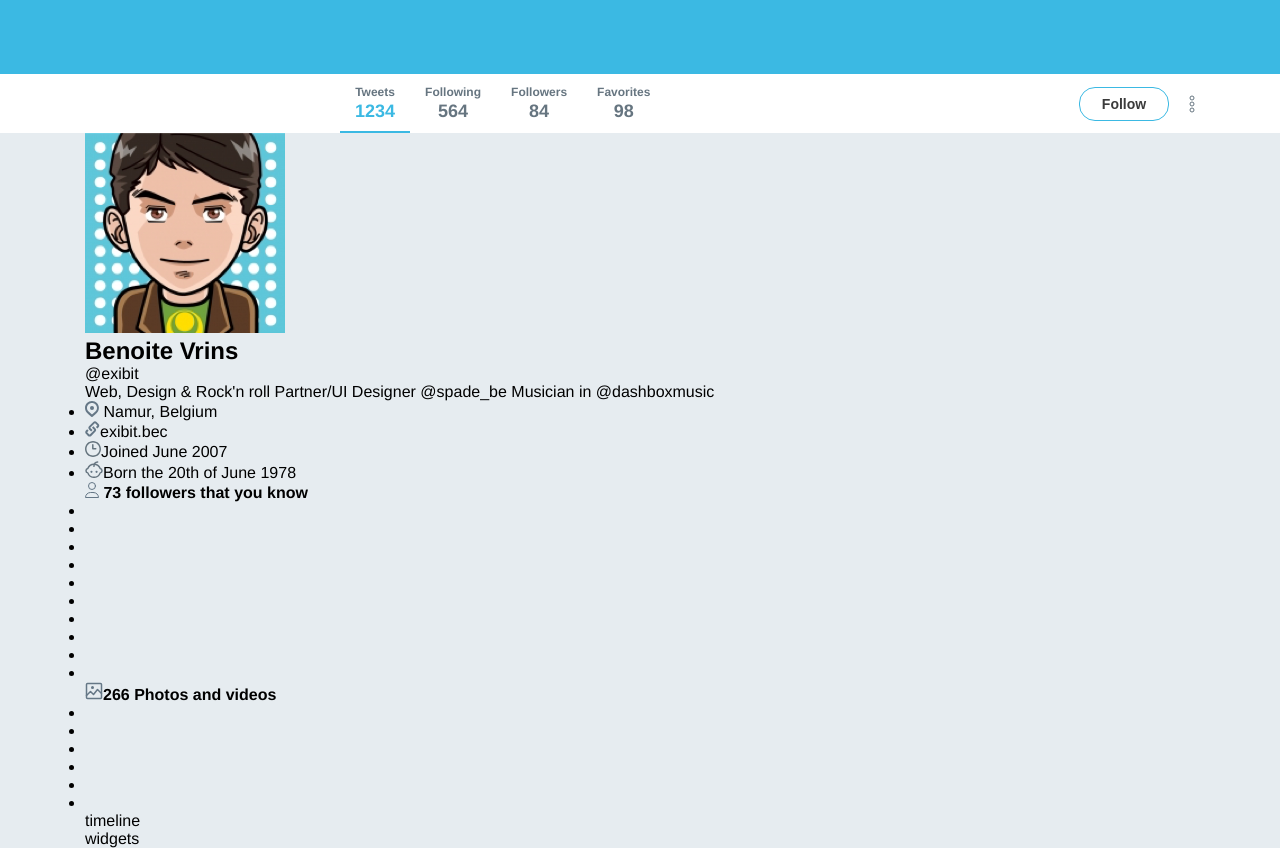
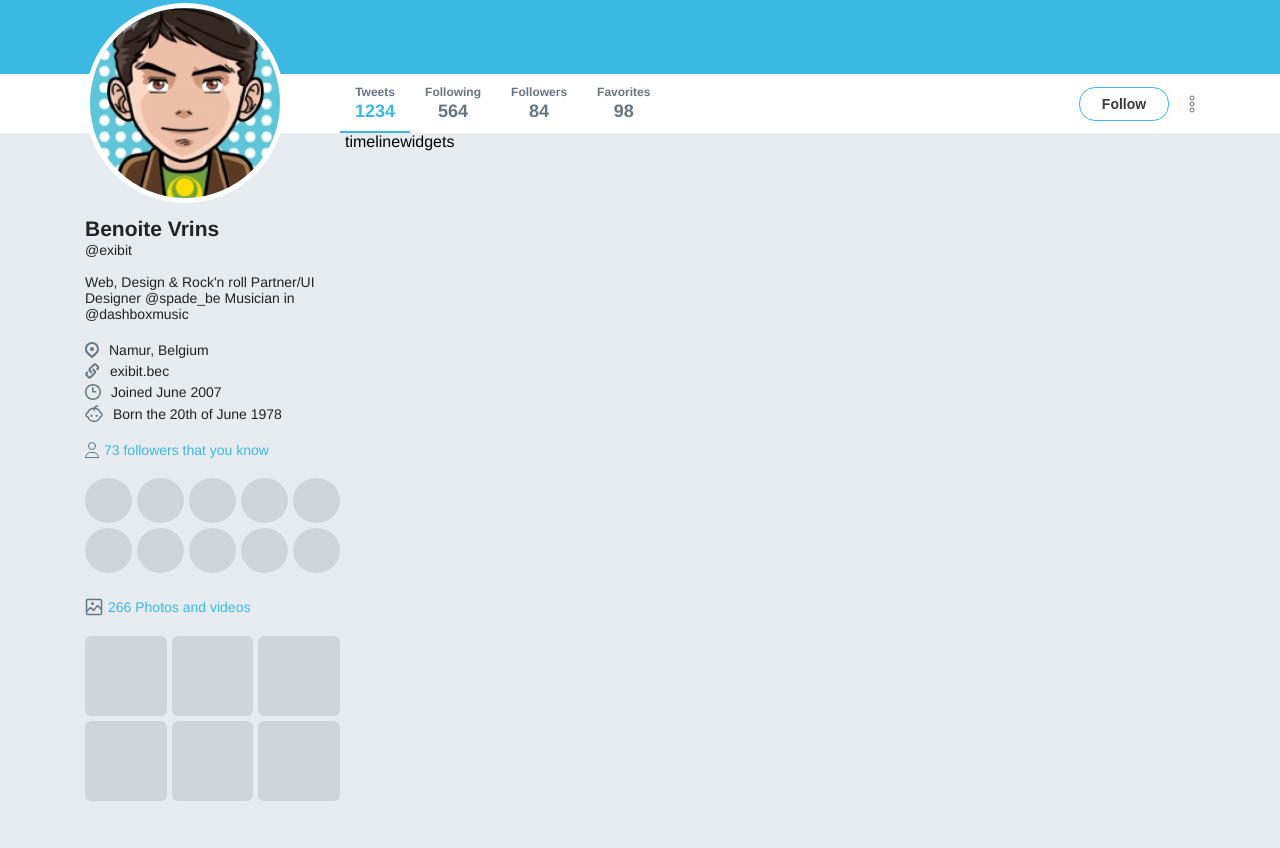
Before and after one commit to nabreu22/rocketseat-twitter, a plain HTML site: page index.html in a window 1280 px wide. Shown: the part 352-1200 px from the top of the page. After the commit the page ends 1158 px from the top, so only its background shows below. Drawn offline with Linux system fonts and the light colour scheme.

Commit message:
profile styling

```diff
--- a/style.css
+++ b/style.css
@@ -186,3 +186,105 @@ div.bar .content .actions button {
 
   margin-right: 20px;
 }
+
+div.wrapper-content {
+  display: flex;
+}
+
+div.wrapper-content aside.profile {
+  width: 260px;
+}
+
+div.wrapper-content aside.profile img.avatar {
+  width: 200px;
+  height: 200px;
+  border-radius: 50%;
+  border: 5px solid #fff;
+  margin-top: -130px;
+}
+
+div.wrapper-content aside.profile h1 {
+  font-size: 21px;
+  color: #1f2226;
+  margin-top: 10px;
+}
+
+div.wrapper-content aside.profile span {
+  font-size: 14px;
+  color: #1f2226;
+}
+
+div.wrapper-content aside.profile p {
+  font-size: 14px;
+  color: #1f2226;
+  margin-top: 15px;
+}
+
+div.wrapper-content aside.profile ul {
+  margin-top: 20px;
+  list-style: none;
+}
+
+div.wrapper-content aside.profile li {
+  font-size: 14px;
+  color: #1f2226;
+
+  display: flex;
+  align-items: center;
+  margin-top: 5px;
+}
+
+div.wrapper-content aside.profile ul.list li:first-child {
+  margin: 0;
+}
+
+div.wrapper-content aside.profile ul.list li img {
+  margin-right: 10px;
+}
+
+div.wrapper-content aside.profile .widget {
+  margin-top: 20px;
+}
+
+div.wrapper-content aside.profile .widget strong {
+  font-weight: normal;
+  color: #3bb9e3;
+  font-size: 14px;
+
+  display: flex;
+  align-items: center;
+}
+
+div.wrapper-content aside.profile .widget strong img {
+  margin-right: 5px;
+}
+
+div.wrapper-content aside.profile .followers ul {
+  list-style: none;
+  display: flex;
+  flex-wrap: wrap;
+}
+
+div.wrapper-content aside.profile .followers ul li {
+  width: 45px;
+  height: 45px;
+  background: #d0d5d9;
+  border-radius: 50%;
+  flex: 1 0 auto;
+  margin: 0 5px 5px 0;
+}
+
+div.wrapper-content aside.profile .images ul {
+  list-style: none;
+  display: flex;
+  flex-wrap: wrap;
+}
+
+div.wrapper-content aside.profile .images ul li {
+  width: 80px;
+  height: 80px;
+  background: #d0d5d9;
+  border-radius: 8%;
+  flex: 1 0 auto;
+  margin: 0 5px 5px 0;
+}
```
